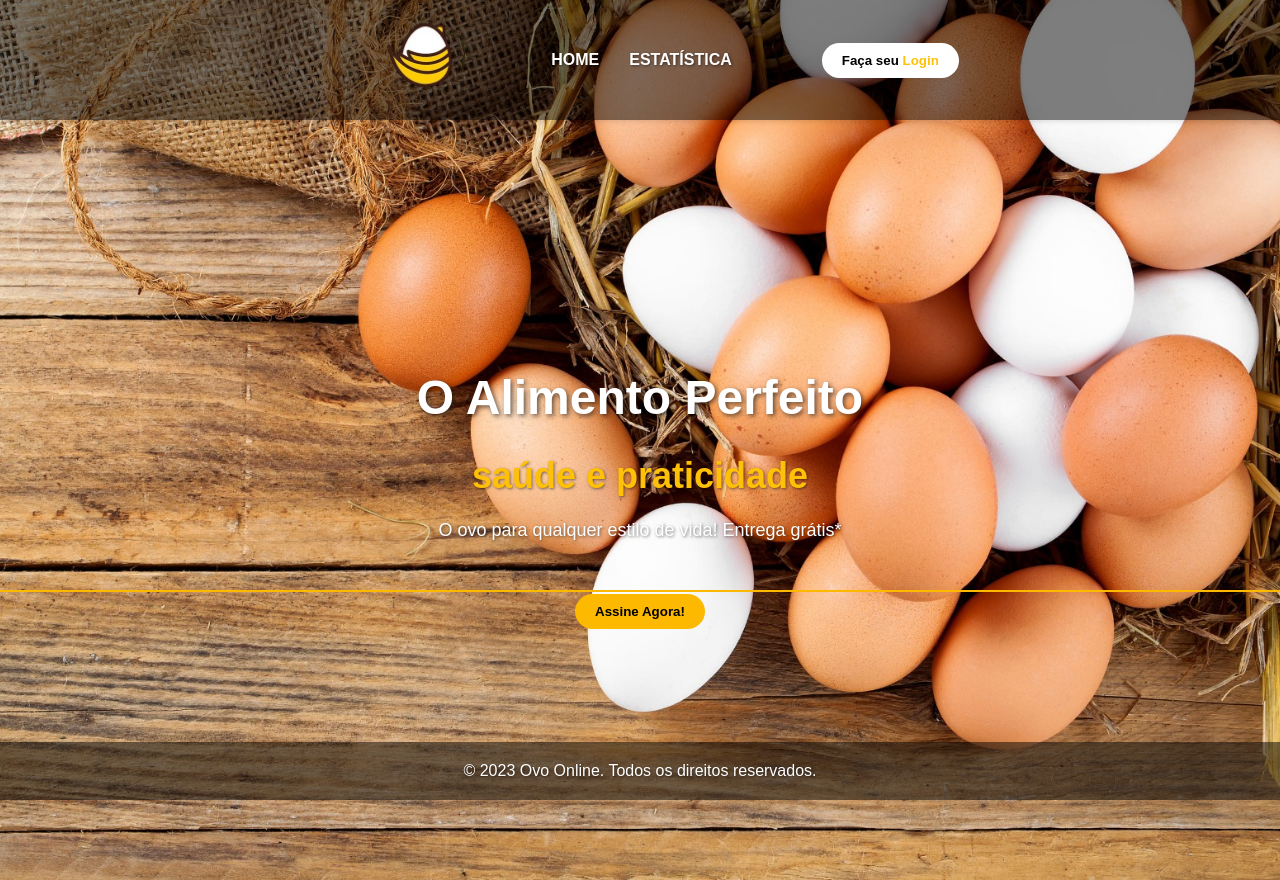
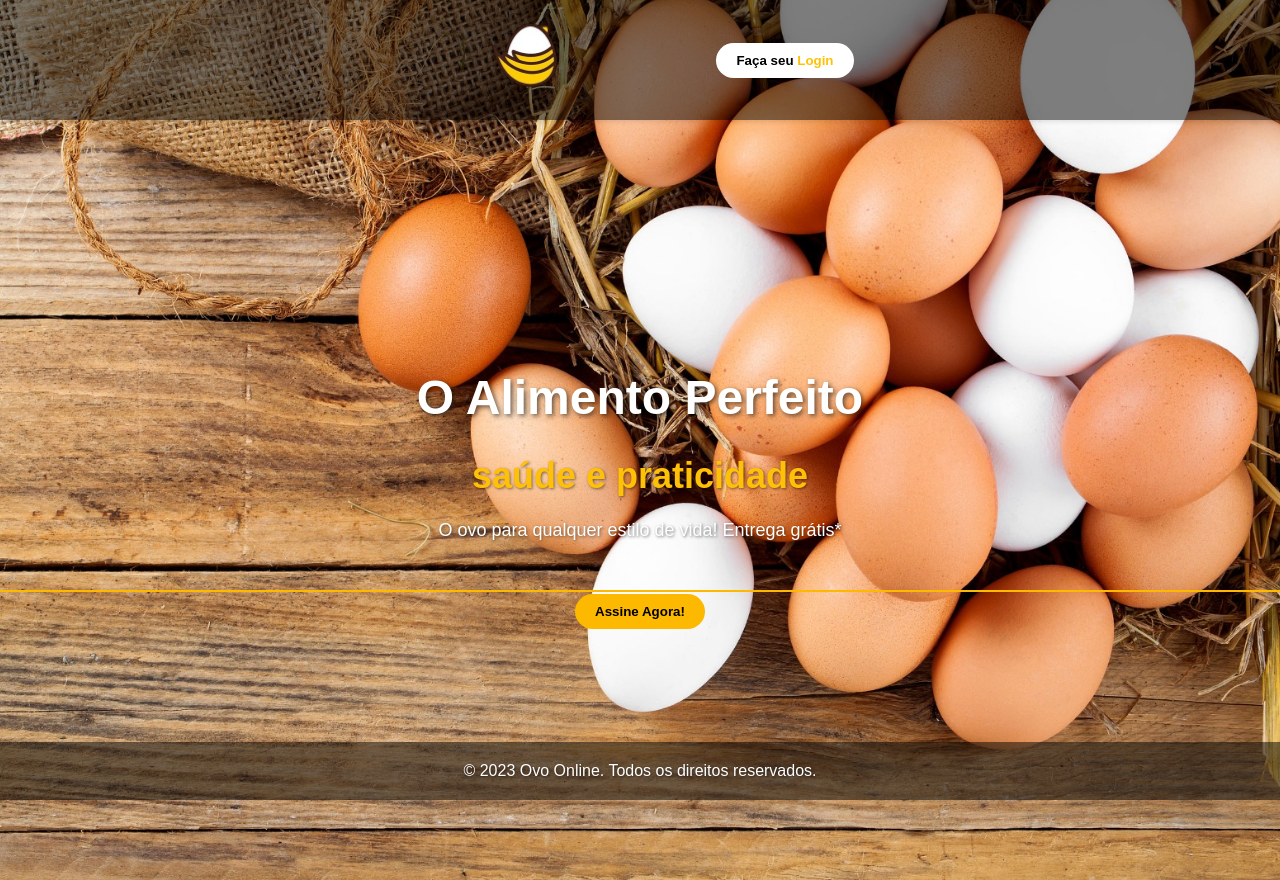
Before and after one commit to ninicerqueira23/html, a plain HTML site: page ovo/login.html in a window 1280 px wide. Drawn offline with Linux system fonts and the light colour scheme; a script that the page names is missing.

Commit message:
Update login.html

```diff
--- a/ovo/login.html
+++ b/ovo/login.html
@@ -187,12 +187,7 @@ overflow: hidden; /* Remove a barra de rolagem */
 <header>
 <div class="container">
 <a href="login.html" class="logo"> <img src="logo.png" alt="Logo"></a>
-<nav>
-<ul>
-<li><a href="home.html">HOME</a></li>
-<li><a href="estatisticas.html">ESTATÍSTICA</a></li>
-</ul>
-</nav>
+
 <div class="btn-1-container">
 <button class="btn-1" onclick="location.href='fazerlogin.html'"><span>Faça seu</span> <span>Login</span></button>
 </div>
```
